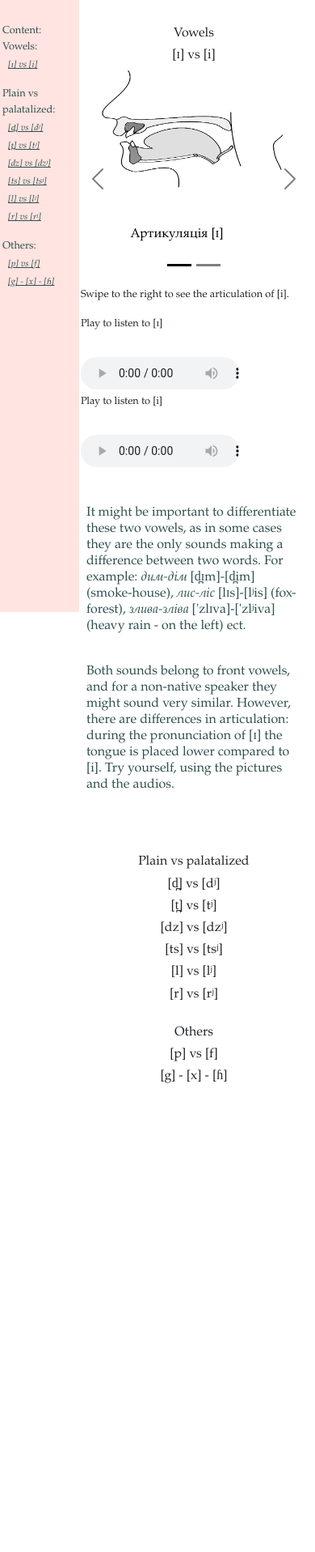
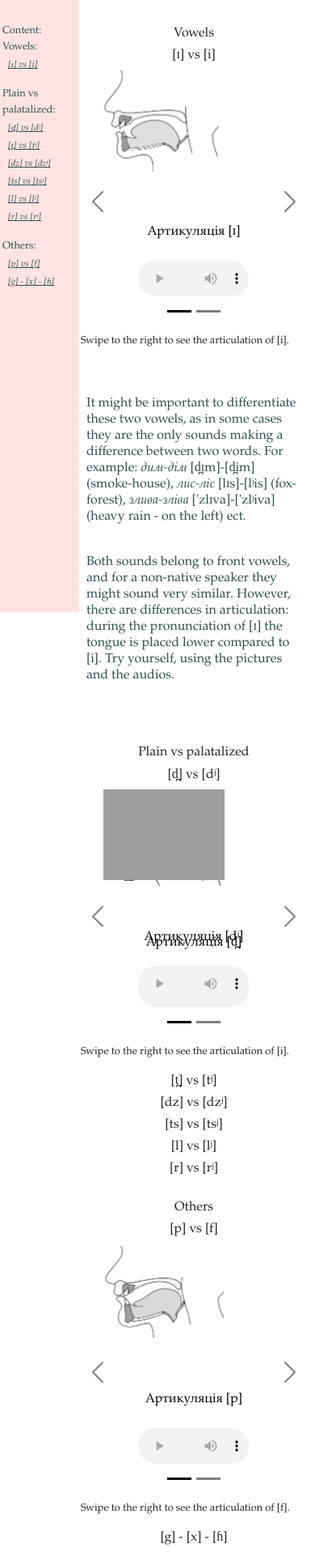
Before and after one commit to Lesia-Chernysh/phonetical-webpage, a Django app: page /pictures in a window 390 px wide. Shown: the part 88-2005 px from the top of the page at 81% size. Before the commit the page ends 1426 px from the top, so only its background shows below. Run offline with Django 3.2, Linux system fonts and the light colour scheme; data comes from the database, SQL or seed files in the repository; grey boxes are pictures that could not be loaded.

Commit message:
carousel

```diff
--- a/main/static/main/css/illustration_css.css
+++ b/main/static/main/css/illustration_css.css
@@ -13,7 +13,7 @@ main {
 .sidebar > ul a {padding-left:5px;  color: #2F4F4F; font-size: 14px;}
 
 .alert-custom{
-  background-color:#FFE4E1;
+  background-color:white;
   color:#2F4F4F;
   border: 1px solid;
   width:27%;
@@ -22,7 +22,7 @@ main {
 
 .alert-custom > img {
     width:90%;
-    height:60%;
+    height:auto;
 }
 
 audio {width: 95%; padding-top:5%;}
@@ -59,11 +59,12 @@ main p{font-size: 16px; white-space: pre-line;}
     .explanation {width:95%;}
     figure {margin-bottom: 0px; margin-top: 0px;}
     .for_smartphone > p {font-size: .8em;}
-    .carousel-item {width:85%;}
     .carousel-item img {
-        margin-bottom: 50%;
+        margin-bottom: 70%;
         margin-left: 10%;
         margin-right: 10%;
+        width:150px;
+        height:auto;
     }
     .group_audios > p {font-size: .8em;}
     audio {width: 70%; padding-top:5%;}
@@ -97,7 +98,8 @@ main p{font-size: 16px; white-space: pre-line;}
 
     .alert-custom > img {
         width:90%;
-        height:60%;
+        height:auto;
+        justify-content: center;
     }
 }
 
--- a/main/templates/main/pattern_for_pictures.html
+++ b/main/templates/main/pattern_for_pictures.html
@@ -56,7 +56,7 @@
         <h4 id = '[ɪ] vs [i]'>[ɪ] vs [i]</h4>
 
         <div class="for_smartphone">
-            <div id="carouselExampleControls" class="carousel carousel-dark slide"  data-bs-interval="true">
+            <div id="carouselExampleControls" class="carousel carousel-dark slide"  data-bs-interval=none>
                 <div class="carousel-indicators">
                     <button type="button" data-bs-target="#carouselExampleDark" data-bs-slide-to="0" class="active" aria-current="true" aria-label="Slide 1"></button>
                     <button type="button" data-bs-target="#carouselExampleDark" data-bs-slide-to="1" aria-label="Slide 2"></button>
@@ -64,17 +64,27 @@
                 <div class="carousel-inner">
                     <div class="carousel-item active">
                     {% for el in information_y%}
-                        <img src={{el.image.url}} class="d-block w-100" alt="Звук">
+                        <img src={{el.image.url}} class="d-block w-95" alt="Звук">
                         <div class="carousel-caption">
                             <p>Артикуляція [ɪ]</p>
+                            <figure>
+                                <audio controls src={{el.audio.url}}>
+                                    Your browser does not support the <code>audio</code> element.
+                                </audio>
+                            </figure>
                         </div>
                     {%endfor%}
                     </div>
                     <div class="carousel-item">
                     {% for el in information_i%}
-                        <img src={{el.image.url}} class="d-block w-100" alt="Звук">
+                        <img src={{el.image.url}} class="d-block w-95" alt="Звук">
                         <div class="carousel-caption">
                             <p>Артикуляція [i]</p>
+                            <figure>
+                                <audio controls src={{el.audio.url}}>
+                                    Your browser does not support the <code>audio</code> element.
+                                </audio>
+                            </figure>
                         </div>
                     {%endfor%}
                     </div>
@@ -90,25 +100,6 @@
             </div>
 
             <p>Swipe to the right to see the articulation of [i].</p>
-
-            <div class="group_audios">
-                {% for el in information_y%}
-                    <p>Play to listen to [ɪ]</p>
-                    <figure>
-                        <audio controls src={{el.audio.url}}>
-                            Your browser does not support the <code>audio</code> element.
-                        </audio>
-                    </figure>
-                {%endfor%}
-                {% for el in information_i%}
-                    <p>Play to listen to [i]</p>
-                    <figure>
-                        <audio controls src={{el.audio.url}}>
-                            Your browser does not support the <code>audio</code> element.
-                        </audio>
-                    </figure>
-                {%endfor%}
-            </div>
         </div>
 
         <div class="vowels">
@@ -131,8 +122,61 @@
         </div>
 
 
+
         <h3>Plain vs palatalized</h3>
         <h4 id="[d̪] vs [dʲ]">[d̪] vs [dʲ]</h4>
+
+         <div class="for_smartphone">
+            <div id="carouselExampleControls2" class="carousel carousel-dark slide"  data-bs-interval=none>
+                <div class="carousel-indicators">
+                    <button type="button" data-bs-target="#carouselExampleDark" data-bs-slide-to="0" class="active" aria-current="true" aria-label="Slide 1"></button>
+                    <button type="button" data-bs-target="#carouselExampleDark" data-bs-slide-to="1" aria-label="Slide 2"></button>
+                </div>
+                <div class="carousel-inner">
+                    <div class="carousel-item active">
+                        {% for el in information_d%}
+                            {% if el.sound == '[d̪]' %}
+                                <img src={{el.image.url}} class="d-block w-95" alt="Звук">
+                                <div class="carousel-caption">
+                                    <p>Артикуляція {{el.sound}}</p>
+                                    <figure>
+                                        <audio controls src={{el.audio.url}}>
+                                            Your browser does not support the <code>audio</code> element.
+                                        </audio>
+                                    </figure>
+                                </div>
+                            {%endif%}
+                        {%endfor%}
+                    </div>
+                    <div class="carousel-item active">
+                        {% for el in information_d%}
+                            {% if el.sound == '[dʲ]' %}
+                                <img src={{el.image.url}} class="d-block w-95" alt="Звук">
+                                <div class="carousel-caption">
+                                    <p>Артикуляція {{el.sound}}</p>
+                                    <figure>
+                                        <audio controls src={{el.audio.url}}>
+                                            Your browser does not support the <code>audio</code> element.
+                                        </audio>
+                                    </figure>
+                                </div>
+                            {%endif%}
+                        {%endfor%}
+                    </div>
+                </div>
+                <a class="carousel-control-prev" href="#carouselExampleControls" role="button" data-slide="prev">
+                    <span class="carousel-control-prev-icon" aria-hidden="true"></span>
+                    <span class="visually-hidden">Previous</span>
+                </a>
+                <a class="carousel-control-next" href="#carouselExampleControls" role="button" data-slide="next">
+                    <span class="carousel-control-next-icon" aria-hidden="true"></span>
+                    <span class="visually-hidden">Next</span>
+                </a>
+            </div>
+
+            <p>Swipe to the right to see the articulation of [i].</p>
+        </div>
+
         <div class="alveolar">
         {% for el in information_d%}
             <div class="alert alert-custom  fade in alert-dismissable show mt-2">
@@ -225,6 +269,54 @@
 
         <h3>Others</h3>
         <h4 id="[p] vs [f]">[p] vs [f]</h4>
+
+        <div class="for_smartphone">
+            <div id="carouselExampleControls" class="carousel carousel-dark slide"  data-bs-interval='ride'>
+                <div class="carousel-indicators">
+                    <button type="button" data-bs-target="#carouselExampleDark" data-bs-slide-to="0" class="active" aria-current="true" aria-label="Slide 1"></button>
+                    <button type="button" data-bs-target="#carouselExampleDark" data-bs-slide-to="1" aria-label="Slide 2"></button>
+                </div>
+                <div class="carousel-inner">
+                    <div class="carousel-item active">
+                    {% for el in information_p%}
+                        <img src={{el.image.url}} class="d-block w-95" alt="Звук">
+                        <div class="carousel-caption">
+                            <p>Артикуляція [p]</p>
+                            <figure>
+                                <audio controls src={{el.audio.url}}>
+                                    Your browser does not support the <code>audio</code> element.
+                                </audio>
+                            </figure>
+                        </div>
+                    {%endfor%}
+                    </div>
+                    <div class="carousel-item">
+                    {% for el in information_f%}
+                        <img src={{el.image.url}} class="d-block w-95" alt="Звук">
+                        <div class="carousel-caption">
+                            <p>Артикуляція [f]</p>
+                            <figure>
+                                <audio controls src={{el.audio.url}}>
+                                    Your browser does not support the <code>audio</code> element.
+                                </audio>
+                            </figure>
+                        </div>
+                    {%endfor%}
+                    </div>
+              </div>
+              <a class="carousel-control-prev" href="#carouselExampleControls" role="button" data-slide="prev">
+                <span class="carousel-control-prev-icon" aria-hidden="true"></span>
+                <span class="visually-hidden">Previous</span>
+              </a>
+              <a class="carousel-control-next" href="#carouselExampleControls" role="button" data-slide="next">
+                <span class="carousel-control-next-icon" aria-hidden="true"></span>
+                <span class="visually-hidden">Next</span>
+              </a>
+            </div>
+
+            <p>Swipe to the right to see the articulation of [f].</p>
+        </div>
+
         <div class="others">
             {% for el in information_p %}
                 <div class="alert alert-custom  fade in alert-dismissable show mt-2">
```
